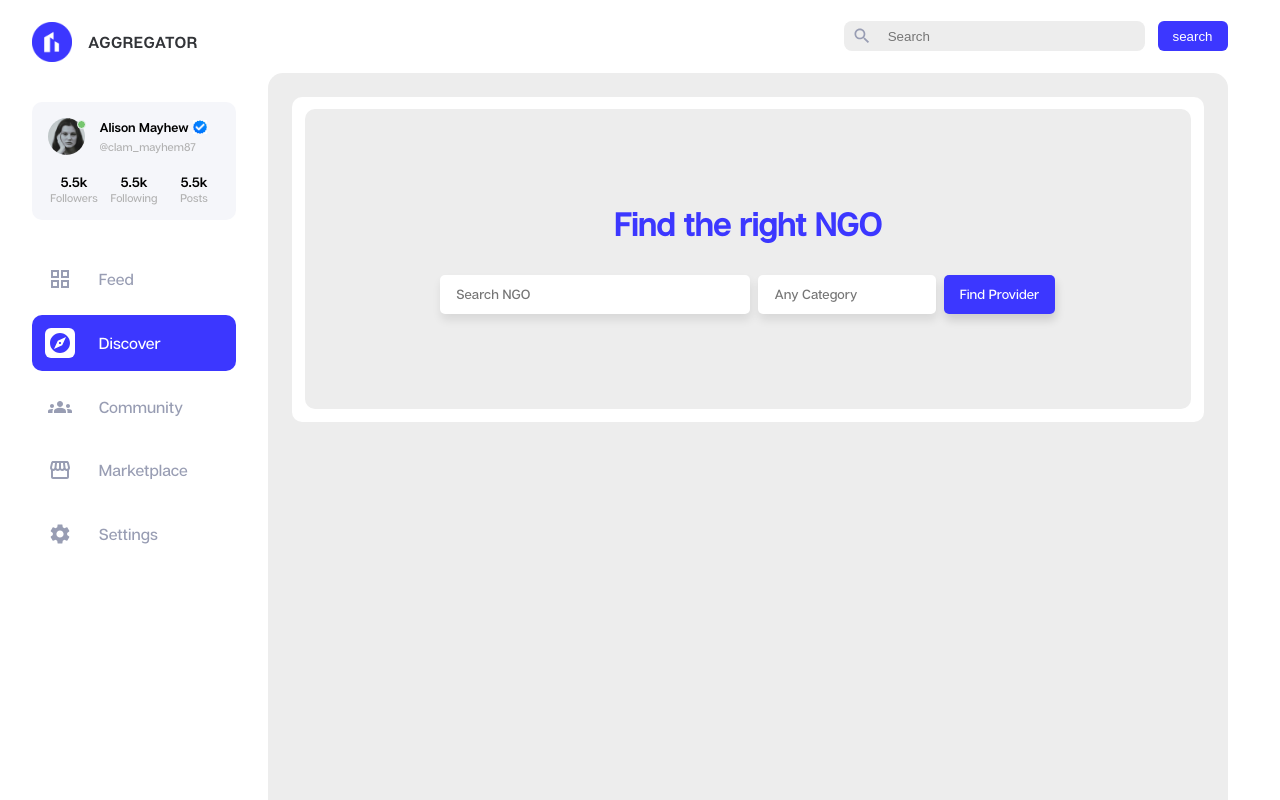
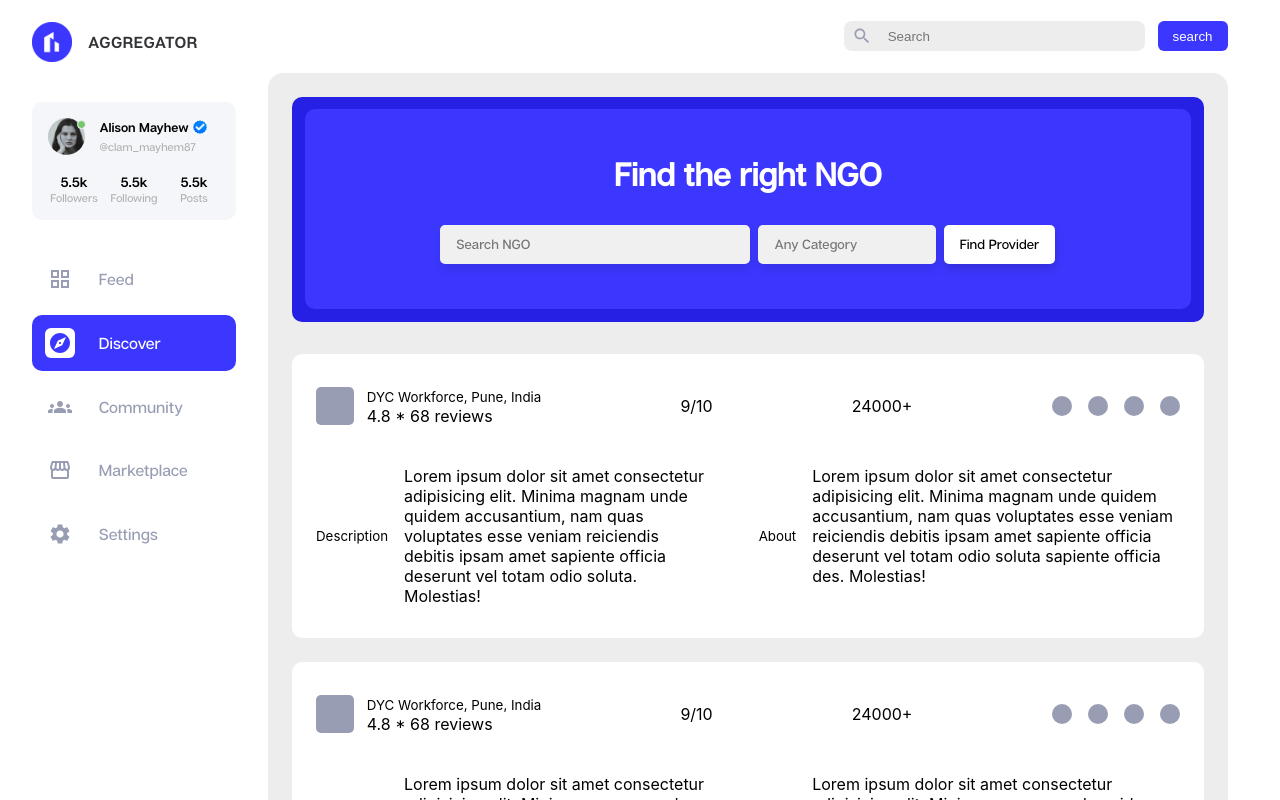
Before and after one commit to AdityaP68/Agregrator-Platform_frontend, a Next.js app: page /discover in a window 1280 px wide. Built offline with nearby package versions, Linux system fonts and the light colour scheme.

Commit message:
discover section

```diff
--- a/components/Discover/Landing/Landing.module.scss
+++ b/components/Discover/Landing/Landing.module.scss
@@ -1,13 +1,13 @@
 .landingSection {
   padding: 0.8rem;
-  background-color: #ffffff;
+  background-color: #2520e3;
   width: 100%;
   border-radius: 10px;
   .landingSectionWrapper {
     width: 100%;
-    height: 300px;
+    height: 200px;
     border-radius: 10px;
-    background-color: var(--off-gray);
+    background-color: var(--primary-color);
     //background-image: url("./../../../public/images/discover/landing.png");
     background-size: cover;
     border: 0;
@@ -19,7 +19,7 @@
     h1{
         font-family: acf-medium;
         font-size: 2rem;
-        color: var(--primary-color);
+        color: var(--base-shade);
     }
   }
 }
--- a/components/Discover/Landing/NGOSearchBar.module.scss
+++ b/components/Discover/Landing/NGOSearchBar.module.scss
@@ -6,12 +6,13 @@
   align-items: center;
   .nameInput,
   .categoryInput {
-    color: #1c1c1c;
+    color: #000000;
     box-shadow: 1px 6px 10px #00000017;
     font-family: acf-medium;
     border: none;
     padding: 0.7rem 1rem;
     border-radius: 5px;
+    background-color: rgb(240, 240, 240);
 
     &:focus {
       outline-color: var(--primary-color);
@@ -27,11 +28,12 @@
   }
   .searchBtn {
     border: none;
-    background-color: var(--primary-color);
+    background-color: var(--base-shade);
     padding: 0.7rem 1rem;
     border-radius: 5px;
-    color: #ffffff;
+    //color: #ffffff;
     font-family: acf-medium;
     box-shadow: 1px 6px 10px #00000024;
+    cursor: pointer;
   }
 }
--- /dev/null
+++ b/components/Discover/SearchResults/NGOResultCard/NGOResultCard.jsx
@@ -0,0 +1,60 @@
+import React from "react";
+import styles from "./NGOResultCard.module.scss";
+
+function NGOResultCard() {
+  return (
+    <div className={styles.cardWrapper}>
+      <div className={styles.credentialsRow}>
+        <div className={styles.ngo}>
+          <div className={styles.ngoIcon}></div>
+          <div className={styles.ngoDetails}>
+            <small>
+              DYC Workforce, <span>Pune, India</span>
+            </small>
+            <p>
+              4.8 * <span className={styles.reviews}>68 reviews</span>
+            </p>
+          </div>
+        </div>
+        <div className={styles.reliabilityIndex}>9/10</div>
+        <div className={styles.contributionPoints}>24000+</div>
+        <div className={styles.actionsContainer}>
+          <div className={styles.actionsIcon}>
+            <div className={styles.icon}></div>
+          </div>
+          <div className={styles.actionsIcon}>
+            <div className={styles.icon}></div>
+          </div>
+          <div className={styles.actionsIcon}>
+            <div className={styles.icon}></div>
+          </div>
+          <div className={styles.actionsIcon}>
+            <div className={styles.icon}></div>
+          </div>
+        </div>
+      </div>
+      <div className={styles.descriptionRow}>
+        <div className={styles.description}>
+          <small>Description</small>
+          <p>
+            Lorem ipsum dolor sit amet consectetur adipisicing elit. Minima
+            magnam unde quidem accusantium, nam quas voluptates esse veniam
+            reiciendis debitis ipsam amet sapiente officia deserunt vel totam
+            odio soluta. Molestias!
+          </p>
+        </div>
+        <div className={styles.areaOfWork}>
+          <small>About</small>
+          <p>
+          Lorem ipsum dolor sit amet consectetur adipisicing elit. Minima
+            magnam unde quidem accusantium, nam quas voluptates esse veniam
+            reiciendis debitis ipsam amet sapiente officia deserunt vel totam
+            odio soluta sapiente officia des. Molestias!
+          </p>
+        </div>
+      </div>
+    </div>
+  );
+}
+
+export default NGOResultCard;
--- /dev/null
+++ b/components/Discover/SearchResults/NGOResultCard/NGOResultCard.module.scss
@@ -0,0 +1,72 @@
+.cardWrapper{
+    background-color: var(--base-shade);
+    width: 100%;
+    border-radius: 10px;
+    padding: 2rem 1.5rem;
+}
+.credentialsRow{
+    display: flex;
+    justify-content: space-between;
+    align-items: center;
+    gap: 1rem;
+    .ngo{
+        display: flex;
+        gap: 0.8rem;
+        align-items: center;
+
+        .ngoIcon{
+            height: 38px;
+            width: 38px;
+            background-color: var(--grey-shade-links);
+            border-radius: 5px;
+
+        }
+        .ngoDetails{
+            small{
+
+            }
+            p{
+
+            }
+        }
+    }
+    .reliabilityIndex{
+
+    }
+    .contributionPoints{
+
+    }
+    .actionsContainer{
+        display: flex;
+        gap: 1rem;
+        .actionsIcon{
+            .icon{
+                height: 20px;
+                width: 20px;
+                background-color: var(--grey-shade-links);
+                border-radius: 50%;
+            }
+        }
+    }
+}
+.descriptionRow{
+    display: flex;
+    margin-top: 2.5rem;
+    gap: 3rem;
+    justify-content: space-between;
+    .description{
+        display: flex;
+        gap: 1rem;
+        small{
+            align-self: center;
+
+        }
+    }
+    .areaOfWork{
+        display: flex;
+        gap: 1rem;
+        small{
+            align-self: center;
+        }
+    }
+}
--- /dev/null
+++ b/components/Discover/SearchResults/SearchResultList.jsx
@@ -0,0 +1,16 @@
+import React from 'react'
+import styles from './SearchResultList.module.scss'
+import NGOResultCard from './NGOResultCard/NGOResultCard'
+function SearchResultList() {
+  return (
+      <div className={styles.resultListWrapper}>
+        <NGOResultCard/>
+        <NGOResultCard/>
+        <NGOResultCard/>
+        <NGOResultCard/>
+        <NGOResultCard/>
+      </div>
+  )
+}
+
+export default SearchResultList
--- /dev/null
+++ b/components/Discover/SearchResults/SearchResultList.module.scss
@@ -0,0 +1,5 @@
+.resultListWrapper{
+    display: flex;
+    flex-direction: column;
+    gap: 1.5rem;
+}
--- a/pages/discover/index.jsx
+++ b/pages/discover/index.jsx
@@ -2,11 +2,16 @@ import React from 'react'
 import HomeLayout from '../../components/Layouts/HomeLayout'
 import SecondaryLayout from '../../components/Layouts/SecondaryLayout'
 import LandingSection from '../../components/Discover/Landing/Landing'
+import SearchResultList from '../../components/Discover/SearchResults/SearchResultList'
+import styles from './index.module.scss'
 
 export default function index() {
   return (
     <SecondaryLayout>
+      <div className={styles.contentWrapper}>
       <LandingSection/>
+      <SearchResultList/>
+      </div>
     </SecondaryLayout>
   )
 }
--- /dev/null
+++ b/pages/discover/index.module.scss
@@ -0,0 +1,5 @@
+.contentWrapper{
+    display: flex;
+    flex-direction: column;
+    gap: 2rem;
+}
```
Also changed, not shown: components/Discover/SearchResultList/SearchResultList.jsx (deleted, +0 -9 lines), pages/communities/[slug]/index.jsx (+7 -4 lines), components/Discover/SearchResultList/SearchResultList.module.scss (deleted).
